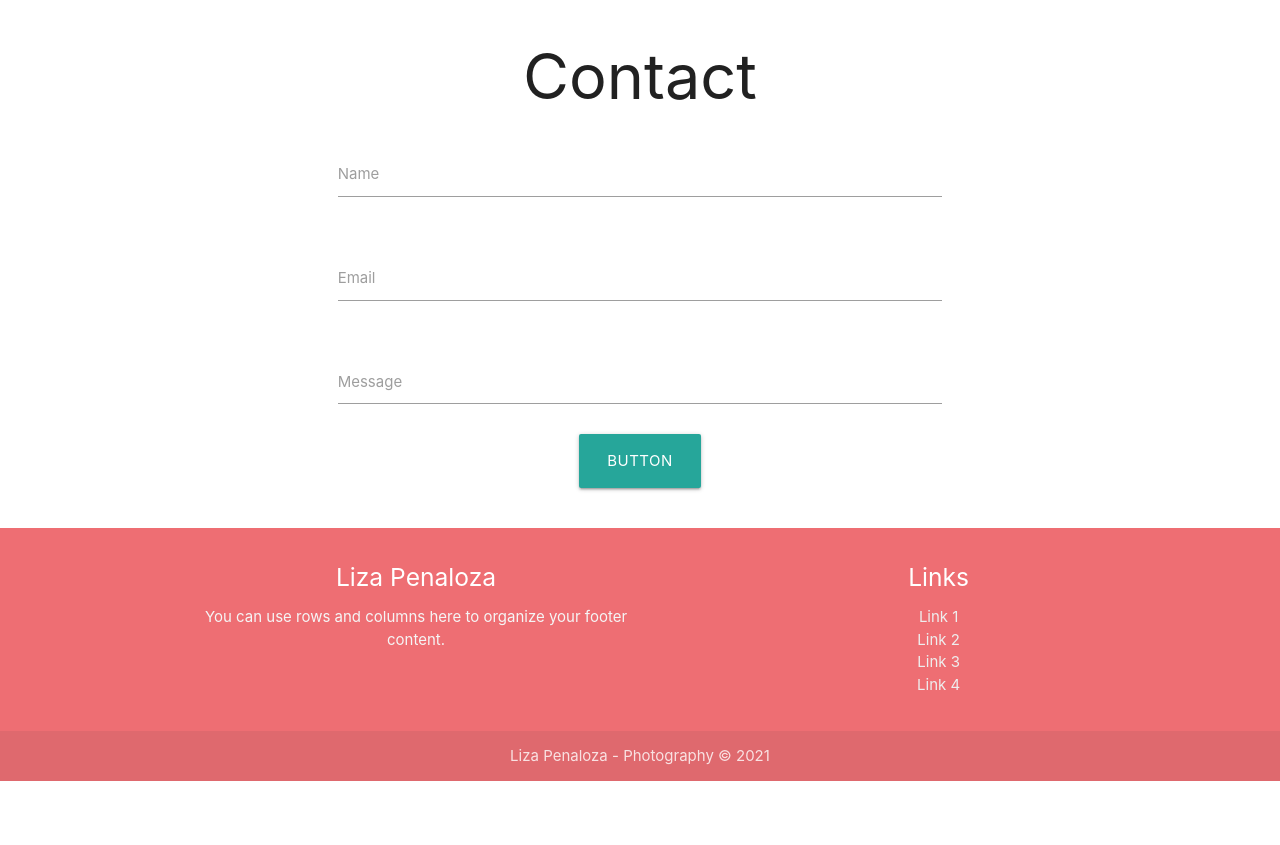
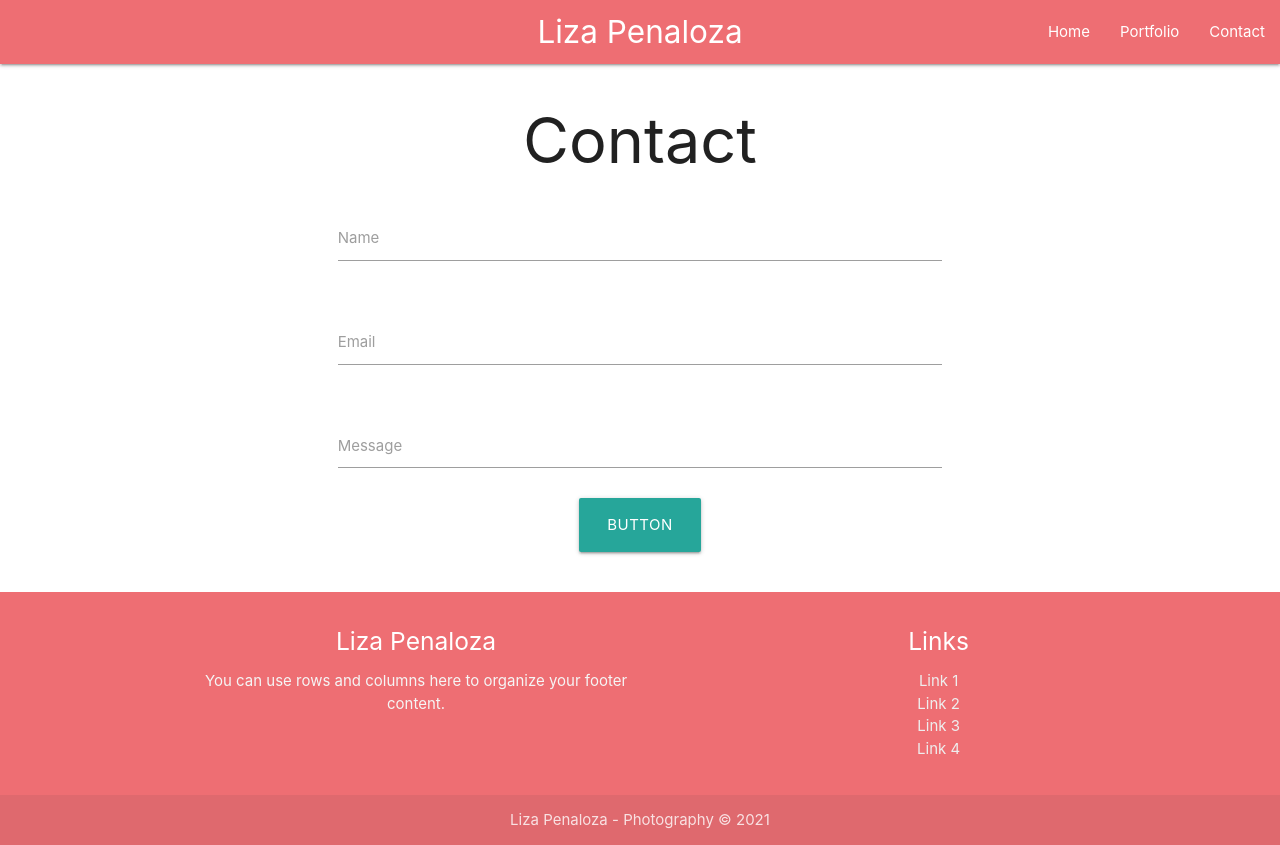
Before and after one commit to ndpenaloza/lp-photography, a React (Create React App) app in the folder client/: page /contact in a window 1280 px wide. Before the commit the page ends 800 px from the top, so only its background shows below. Built offline with nearby package versions, Linux system fonts and the light colour scheme.

Commit message:
added navbar

```diff
--- a/client/src/components/Navbar/index.js
+++ b/client/src/components/Navbar/index.js
@@ -4,13 +4,15 @@ function Navbar() {
   return(
     <nav>
     <div class="nav-wrapper">
-      <a href="#" class="brand-logo">Logo</a>
+      <a href="/home" className="brand-logo center">Liza Penaloza</a>
       <ul id="nav-mobile" class="right hide-on-med-and-down">
-        <li><a href="sass.html">Sass</a></li>
-        <li><a href="badges.html">Components</a></li>
-        <li><a href="collapsible.html">JavaScript</a></li>
+        <li><a href="/home">Home</a></li>
+        <li><a href="/portfolio">Portfolio</a></li>
+        <li><a href="contact">Contact</a></li>
       </ul>
     </div>
   </nav>
   )
 }
+
+export default Navbar;
--- a/client/src/pages/Contact/index.js
+++ b/client/src/pages/Contact/index.js
@@ -1,10 +1,14 @@
 import { Component } from 'react';
 import ContactForm from '../../components/ContactForm';
+import Navbar from '../../components/Navbar';
 
 class Contact extends Component {
   render() {
     return(
       <div>
+        <header>
+          <Navbar/>
+        </header>
         <h1 className='head-text'>
           Contact
           </h1>
--- a/client/src/pages/Home/index.js
+++ b/client/src/pages/Home/index.js
@@ -1,12 +1,18 @@
 import { Component } from 'react';
+import Navbar from '../../components/Navbar';
 
 class Home extends Component {
   render() {
     return(
       <div>
+        <header>
+          <Navbar/>
         <h1>
           This is the home page
         </h1>
+        </header>
+        <main>
+        </main>
       </div>
     )
   }
--- a/client/src/pages/Portfolio/index.js
+++ b/client/src/pages/Portfolio/index.js
@@ -1,12 +1,18 @@
 import { Component } from 'react';
+import Navbar from '../../components/Navbar';
 
 class Portfolio extends Component {
   render() {
     return(
       <div>
+        <header>
+          <Navbar/>
         <h1>
           This is the portfolio page
         </h1>
+        </header>
+        <main>
+        </main>
       </div>
     )
   }
```
